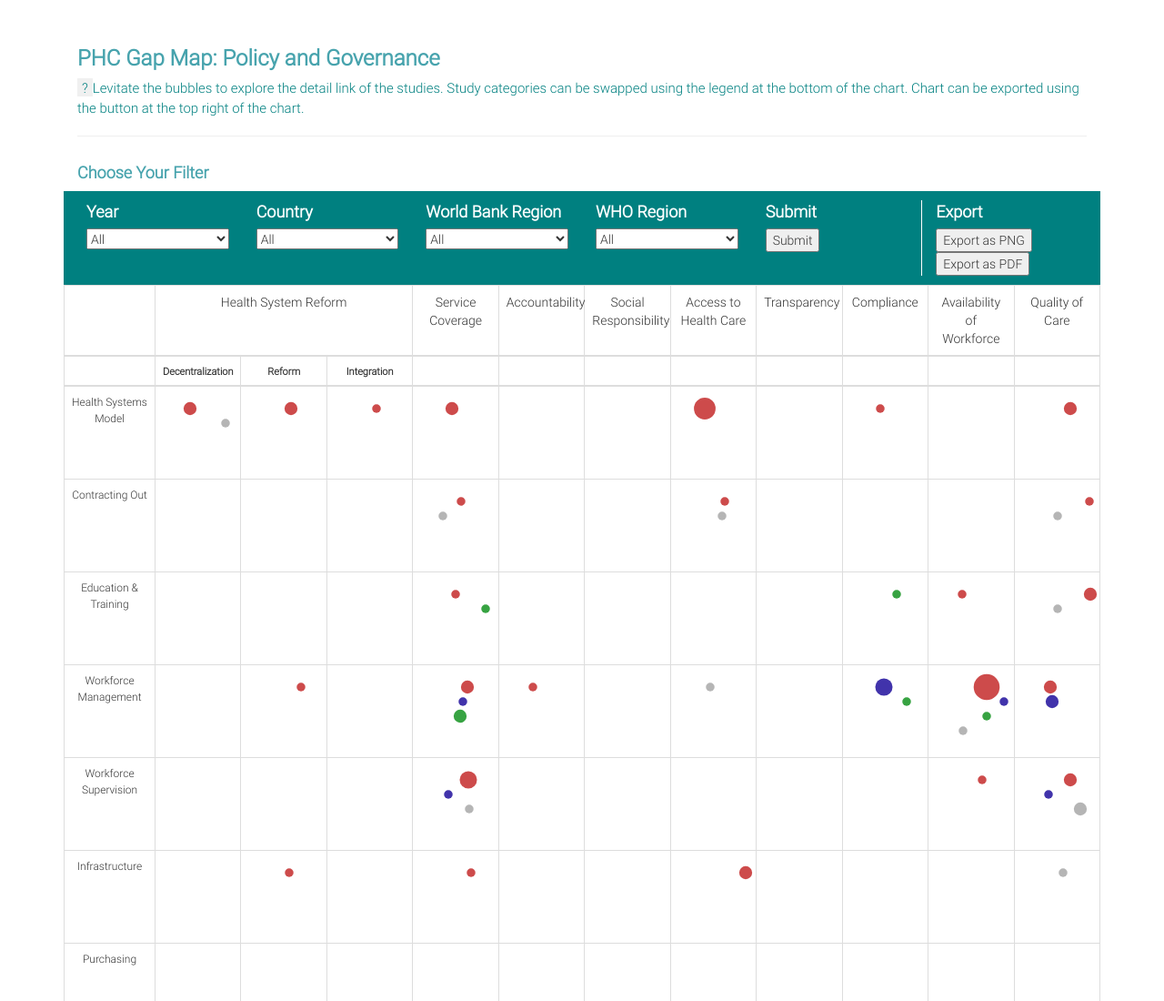
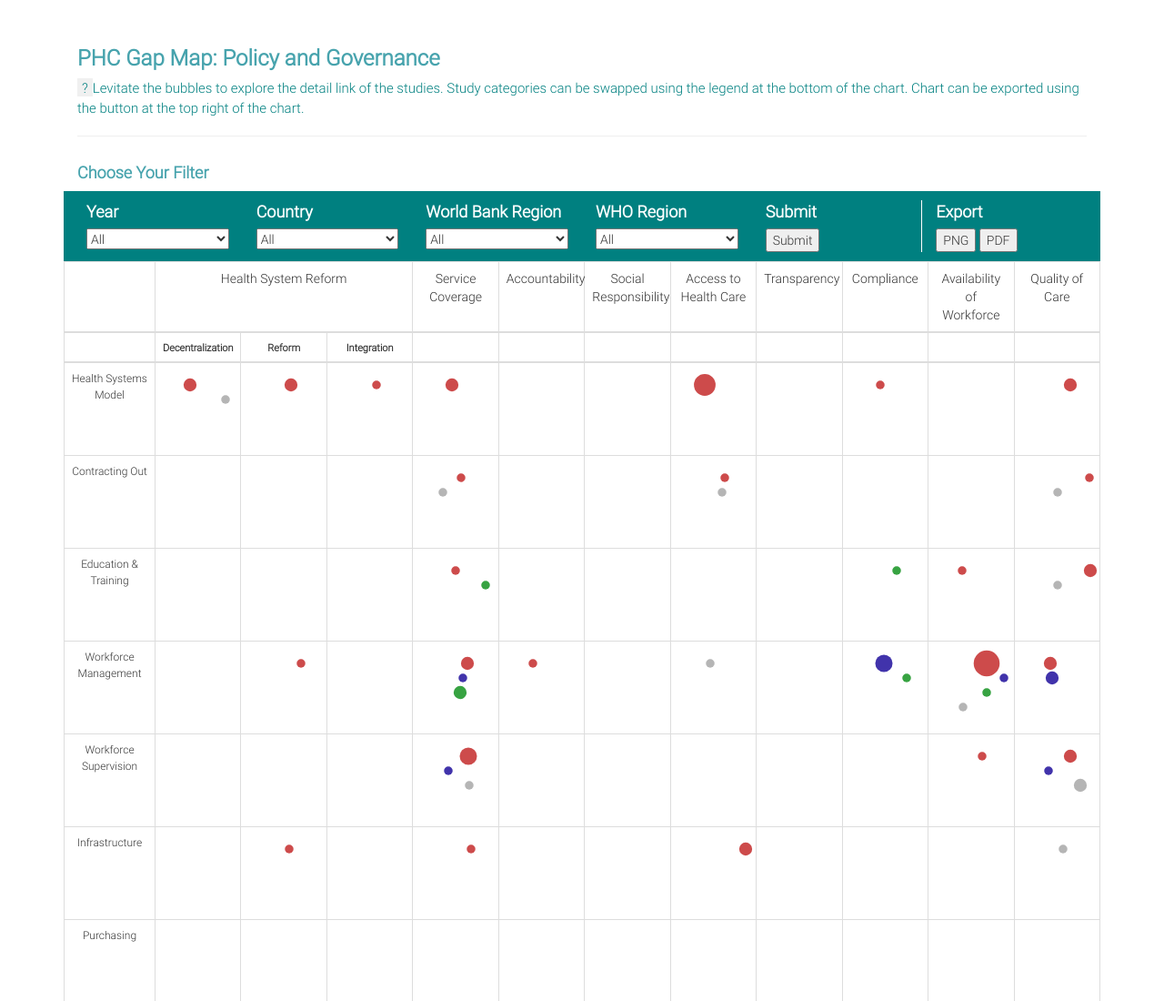
Before and after one commit to nibrasrakib/gap-map, a website: page index.html in a window 1280 px wide. Shown: the top 1100 px of the page at 91% size. Drawn offline with Linux system fonts and the light colour scheme.

Commit message:
export btn fixed.

```diff
--- a/index.html
+++ b/index.html
@@ -67,11 +67,9 @@
           <div class="col-md-2" style="border-left: 1px solid white;">
             <label>Export</label>
             <br>
-            <input type="button" id="downloadLink" value="Export as PNG">
+            <input type="button" id="downloadLink" value="PNG">
             <a id="d" class="hide" download>Download</a>
-            <br>
-
-            <input type="button" id="downloadPdf" value="Export as PDF">
+            <input type="button" id="downloadPdf" value="PDF">
           </div>
         </div>
       </div>
```
